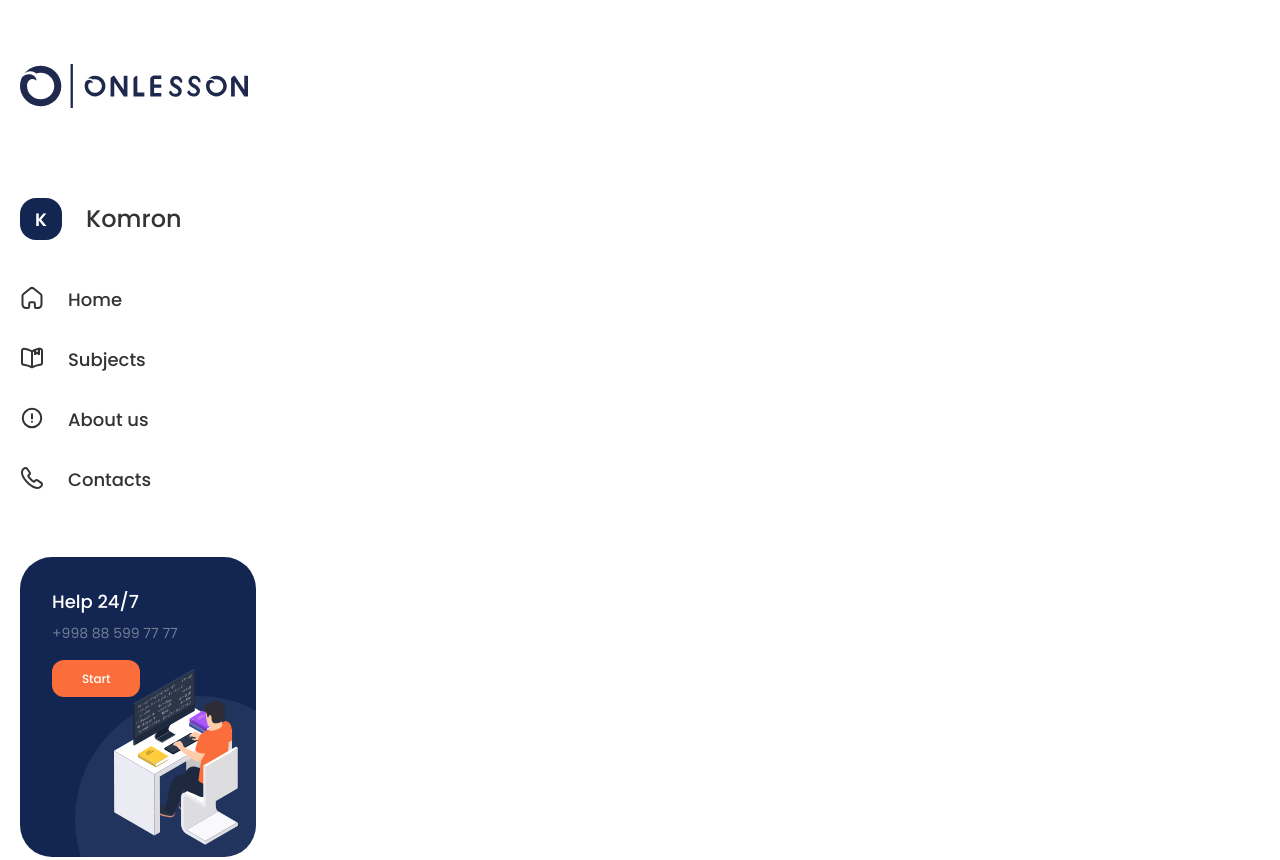
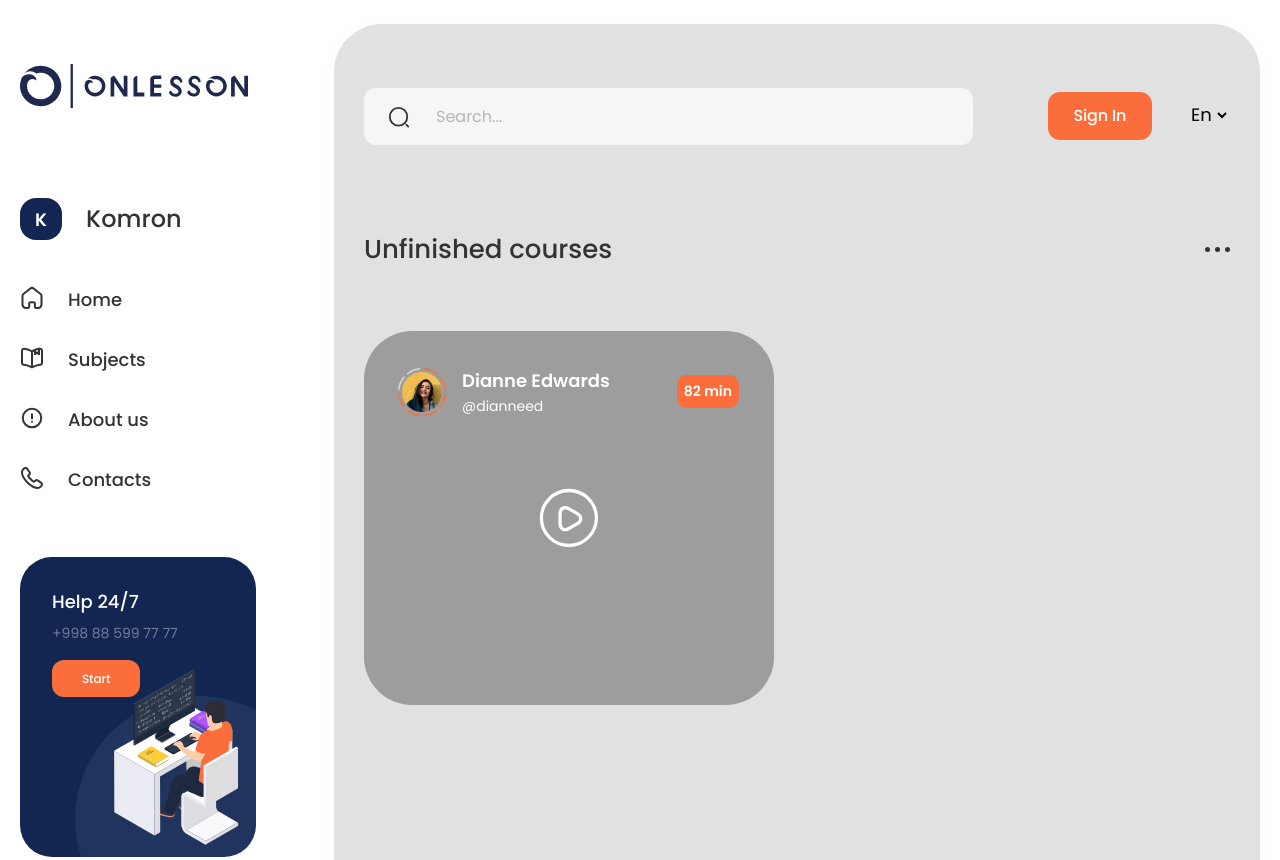
Before and after one commit to abdullox0900/onlesson, a plain HTML site: page index.html in a window 1280 px wide. Shown: the top 860 px of the page. Drawn offline with Linux system fonts and the light colour scheme; files whose address does not match are found by name.

Commit message:
feat: add main-right

```diff
--- a/index.html
+++ b/index.html
@@ -59,7 +59,43 @@
             </section>
 
             <!-- MAIN-RIGHT -->
-            <section class="main-right"></section>
+            <section class="main-right">
+
+                <form class="form">
+
+                    <button class="form__btn"></button>
+                    <input class="form__input" placeholder="Search..." type="text">
+
+                    <div>
+                        <a class="form__link button" href="#">Sign In</a>
+                        <select class="form__select" name="len">
+                            <option value="en">En</option>
+                            <option value="ru">Ru</option>
+                        </select>
+                    </div>
+
+                </form>
+
+                <div class="main-right__box">
+                    <h2 class="main-right__header">Unfinished courses</h2>
+                    <span class="main-right__menu-oval"></span>
+                </div>
+
+                <ul class="main-right__list">
+                    <li class="main-right__item item-card">
+                        <div class="item-card__top">
+                            <img src="./img/avatar-diane.png" alt="dianne-img" width="68" height="68">
+                            <div class="item-card__top-content">
+                                <div class="item-card__top-header">Dianne Edwards</div>
+                                <div class="item-card__top-login">@dianneed</div>
+                            </div>
+                            <div class="item-card__top-info">82 min</div>
+                        </div>
+
+                    </li>
+                </ul>
+
+            </section>
 
         </section>
     </div>
--- a/scss/all-blocks/_main-right.scss
+++ b/scss/all-blocks/_main-right.scss
@@ -0,0 +1,156 @@
+.main-right {
+     width: 926px;
+     padding: 64px 30px 30px 30px;
+     margin-top: 24px;
+     background: #e1e1e1;
+     box-shadow: 0px 2.46063px 29.5276px rgba(0, 0, 0, 0.02);
+     border-radius: 48px 48px 0px 0px;
+
+     // ==========FORM==========
+     .form {
+          display: flex;
+          align-items: center;
+          justify-content: space-between;
+          position: relative;
+          padding-bottom: 64px;
+     }
+
+     .form__btn {
+          position: absolute;
+          top: 17px;
+          left: 24px;
+          width: 24px;
+          height: 24px;
+          border: none;
+          background-color: transparent;
+          background-image: url('../../img/search-normal.svg');
+          background-repeat: no-repeat;
+          background-size: contain;
+     }
+
+     .form__input {
+          width: 609px;
+          padding: 18px 72px;
+          outline: none;
+          border: none;
+          border-radius: 12px;
+          background: #f6f6f5;
+     }
+
+     .form__input::placeholder {
+          font-size: 16px;
+          line-height: 24px;
+          color: #b3b6b6;
+     }
+
+     .form__link {
+          margin-right: 30px;
+     }
+
+     .form__select {
+          outline: none;
+          border: none;
+          background-color: transparent;
+     }
+
+     // ==========MAIN-RIGHT__BOX==========
+     .main-right__box {
+          display: flex;
+          align-items: center;
+          justify-content: space-between;
+          margin-bottom: 40px;
+     }
+
+     .main-right__header {
+          font-weight: 500;
+          font-size: 26px;
+          line-height: 39px;
+          color: #333333;
+     }
+
+     .main-right__menu-oval {
+          display: flex;
+          position: relative;
+          width: 5px;
+          height: 5px;
+          border-radius: 50%;
+          background: #333333;
+     }
+
+     .main-right__menu-oval::before {
+          position: absolute;
+          right: 10px;
+          content: '';
+          width: 5px;
+          height: 5px;
+          border-radius: 50%;
+          background: #333333;
+     }
+
+     .main-right__menu-oval::after {
+          position: absolute;
+          right: 20px;
+          content: '';
+          width: 5px;
+          height: 5px;
+          border-radius: 50%;
+          background: #333333;
+     }
+
+     // ==========MAIN-RIGHT__LIST==========
+
+     .main-right__list {
+          margin: 0;
+          padding: 0;
+          list-style: none;
+     }
+
+     .main-right__item {
+          max-width: 410px;
+          min-height: 374px;
+          padding: 27px 33px 35px 24px;
+          border-radius: 48px;
+          background: rgba(0, 0, 0, 0.3);
+          background-image: url('../../img/play-circle.svg');
+          background-repeat: no-repeat;
+          background-size: 66px;
+          background-position: center center;
+     }
+
+     .item-card__top {
+          display: flex;
+          align-items: center;
+          // justify-content: space-between;
+     }
+
+     .item-card__top-content {
+          margin-left: 6px;
+     }
+
+     .item-card__top-header {
+          margin: 0;
+          margin-bottom: 2px;
+          font-weight: 600;
+          font-size: 18px;
+          line-height: 27px;
+          color: #fff;
+     }
+
+     .item-card__top-login {
+          margin: 0;
+          font-size: 14px;
+          line-height: 21px;
+          color: #fff;
+     }
+
+     .item-card__top-info {
+          padding: 6px 7px;
+          margin-left: 67px;
+          font-weight: 600;
+          font-size: 14px;
+          line-height: 21px;
+          color: #fff;
+          border-radius: 10px;
+          background: #fb6d3a;
+     }
+}
--- a/scss/all-blocks/_main.scss
+++ b/scss/all-blocks/_main.scss
@@ -0,0 +1,4 @@
+.main {
+     display: flex;
+     justify-content: space-between;
+}
```
Also changed, not shown: css/main.css, img/avatar-diane.png (added), img/play-circle.svg (added), img/search-normal.svg (added), 1 other file.
